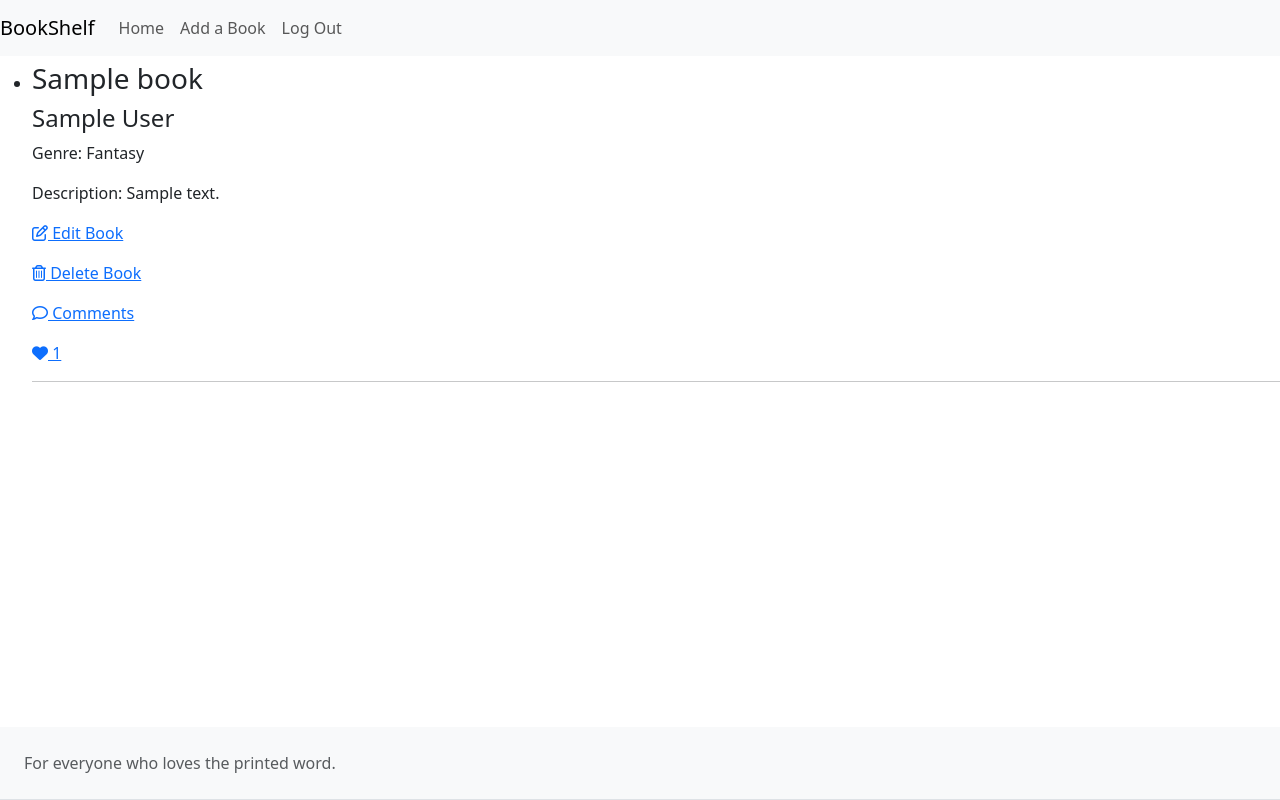
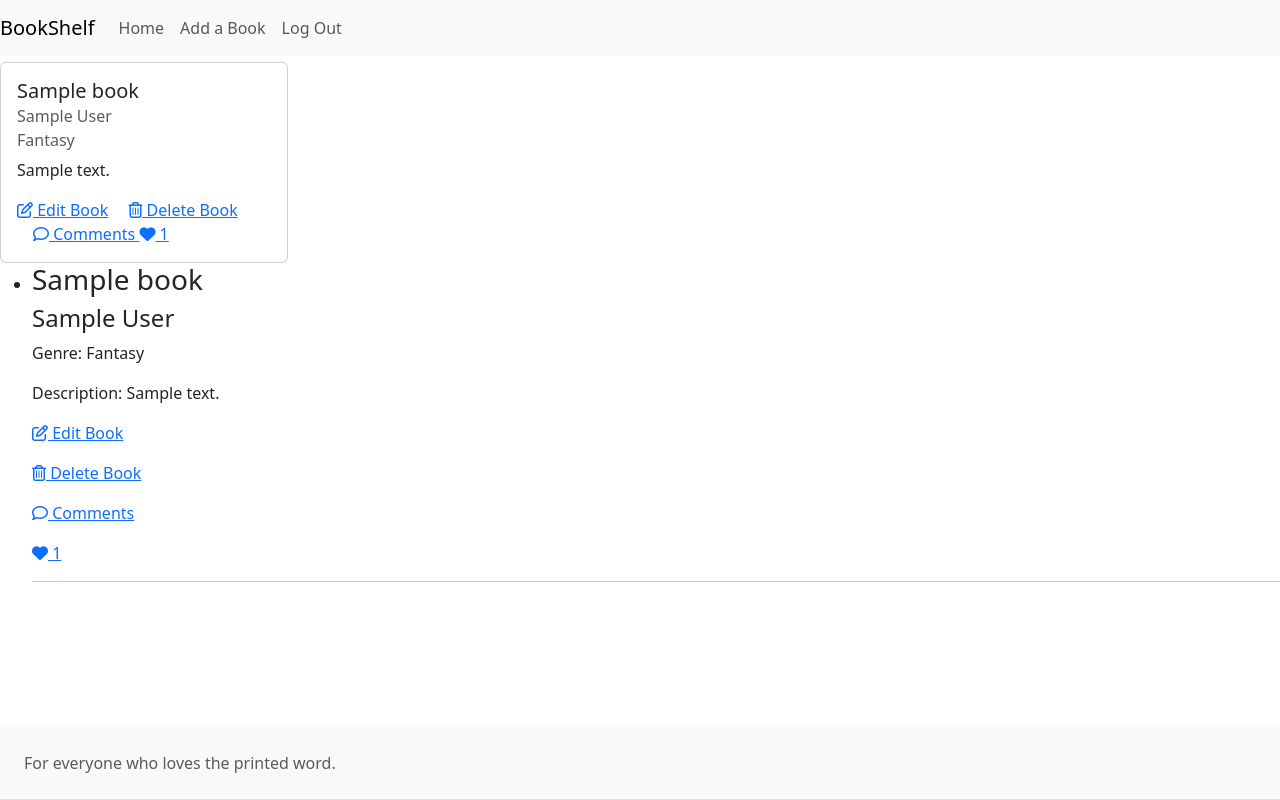
Before and after one commit to tony-albanese/ci-project-4, a Django app: page / in a window 1280 px wide. Run offline with Django 3.2, Linux system fonts and the light colour scheme; a user stored in the database is signed in; tables that the repository leaves empty hold one stand-in row (values such as "Sample post"); some libraries are stand-ins or nearby versions.

Commit message:
Place each book in card element

```diff
--- a/templates/index.html
+++ b/templates/index.html
@@ -3,8 +3,37 @@
 {% block content %}
 <h2>Book List Template</h2>
 
+
+
+
+{% for book in books %}
+<div class="card" style="width: 18rem;">
+    <div class="card-body">
+        <h5 class="card-title">{{book.title}}</h5>
+        <h6 class="card-subtitle mb-2 text-muted">{{book.author}}</h6>
+        <h6 class="card-subtitle mb-2 text-muted">{{book.genre}}</h6>
+        <p class="card-text">{{book.description}}</p>
+
+        {% if book.owner == user %}
+        <a href="edit_book/{{book.id}}" class="card-link"><i class="fa-regular fa-pen-to-square"></i> Edit Book</a>
+        <a href="delete_book/{{book.id}}" class="card-link"><i class="fa-regular fa-trash-can"></i> Delete Book</a>
+        {% endif %}
+        <a href="book_detail/{{book.id}}" class="card-link">
+            <i class="fa-regular fa-comment"></i> Comments
+        </a>
+        {% if book.id in liked_books %}
+        <a href="/unlike/{{book.id}}"><i class="fa-solid fa-heart" class="card-link"></i>
+            {{ book.number_of_like }}</a>
+        {% else %}
+        <a href="/like/{{book.id}}"><i class="fa-regular fa-heart" class="card-link"></i>
+            {{ book.number_of_like }}</a>
+        {% endif %}
+    </div>
+</div>
+
+
+{% endfor %}
 <ul>
-
     {% for book in books %}
     <li>
         <div>
```
Lines whose indentation alone changed are shown as unchanged.
